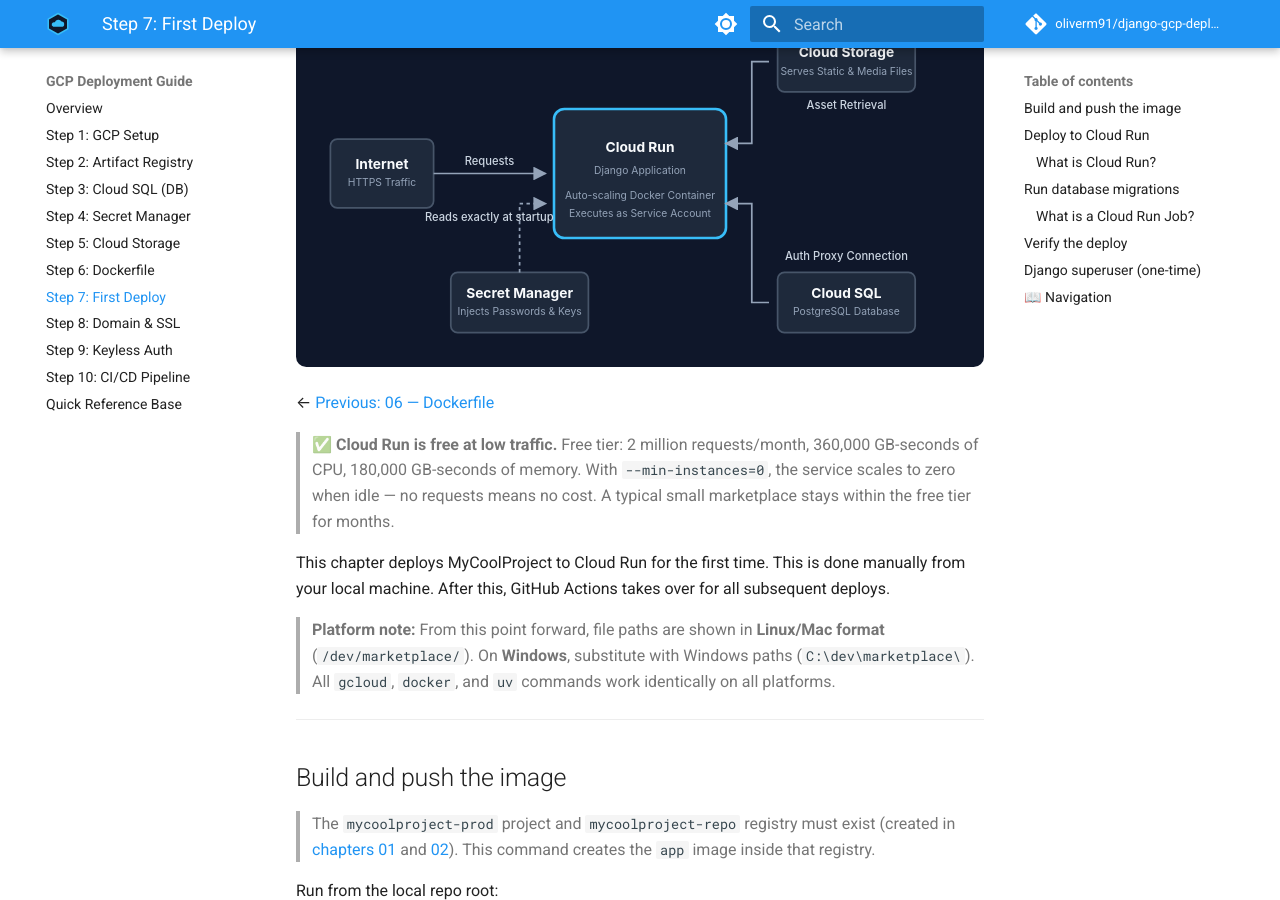
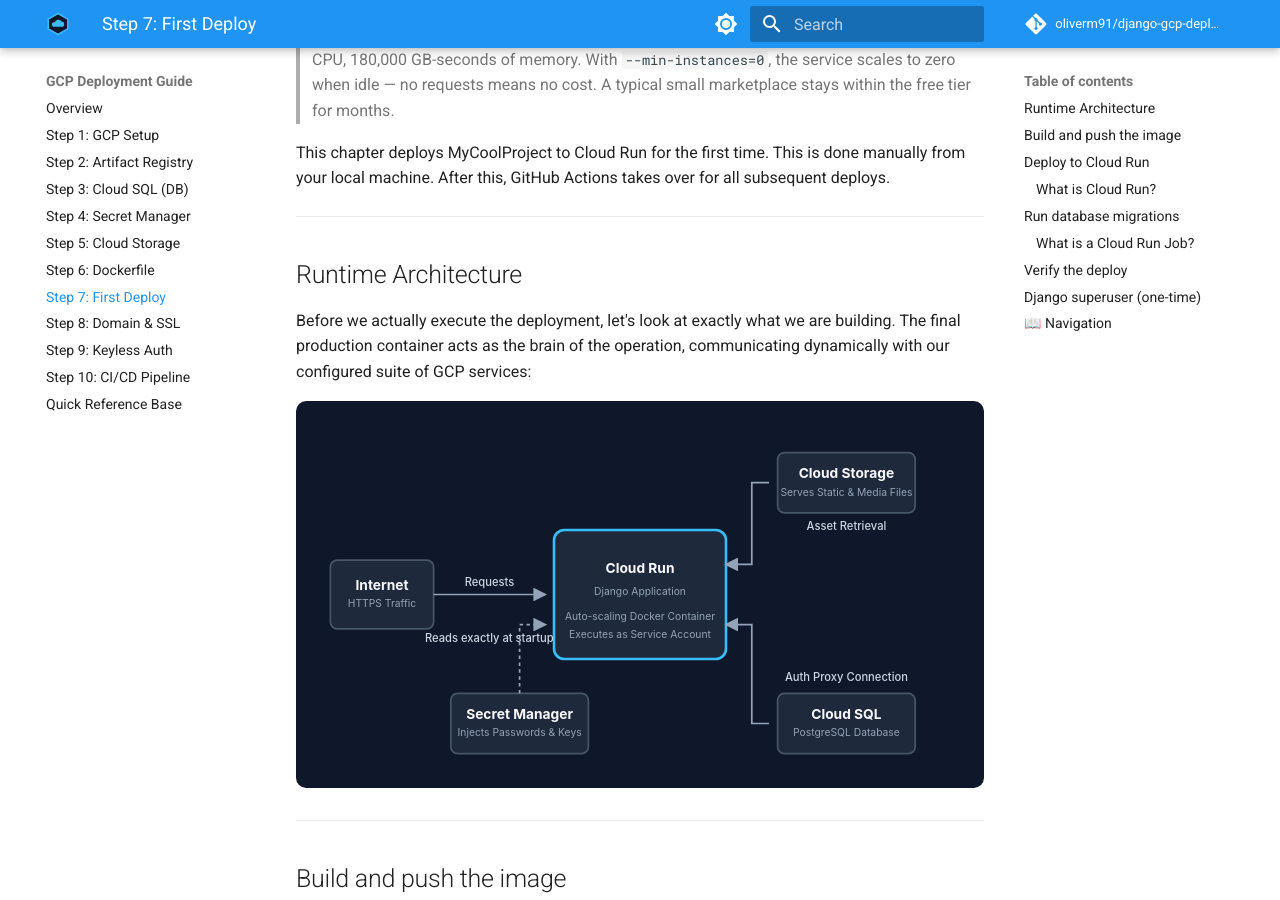
Before and after one commit to oliverm91/django-gcp-deployment-guide, an MkDocs documentation site: the page built from docs/07_first_deploy.md, in a window 1280 px wide and 900 px high, scrolled down 200 px. Built offline with MkDocs 1.6.1 and Material for MkDocs 9.7.7, drawn with Linux system fonts in a browser that asks for light colours; comment, search, counter and statistics services are not loaded.

Commit message:
docs: restructure conceptual diagram placement for better learning context

```diff
--- a/docs/07_first_deploy.md
+++ b/docs/07_first_deploy.md
@@ -3,8 +3,6 @@
 image: assets/social-banner.png
 ---
 # 07 — First Deploy
-
-![Runtime Architecture Diagram](assets/diagram-runtime.svg)
 
 ← [Previous: 06 — Dockerfile](06_dockerfile.md)
 
@@ -12,7 +10,13 @@
 
 This chapter deploys MyCoolProject to Cloud Run for the first time. This is done manually from your local machine. After this, GitHub Actions takes over for all subsequent deploys.
 
-> **Platform note:** From this point forward, file paths are shown in **Linux/Mac format** (`/dev/marketplace/`). On **Windows**, substitute with Windows paths (`C:\dev\marketplace\`). All `gcloud`, `docker`, and `uv` commands work identically on all platforms.
+---
+
+## Runtime Architecture
+
+Before we actually execute the deployment, let's look at exactly what we are building. The final production container acts as the brain of the operation, communicating dynamically with our configured suite of GCP services:
+
+![Runtime Architecture Component Map](assets/diagram-runtime.svg)
 
 ---
 
```
Also changed, not shown: docs/09_workload_identity.md (+2 -2 lines).
